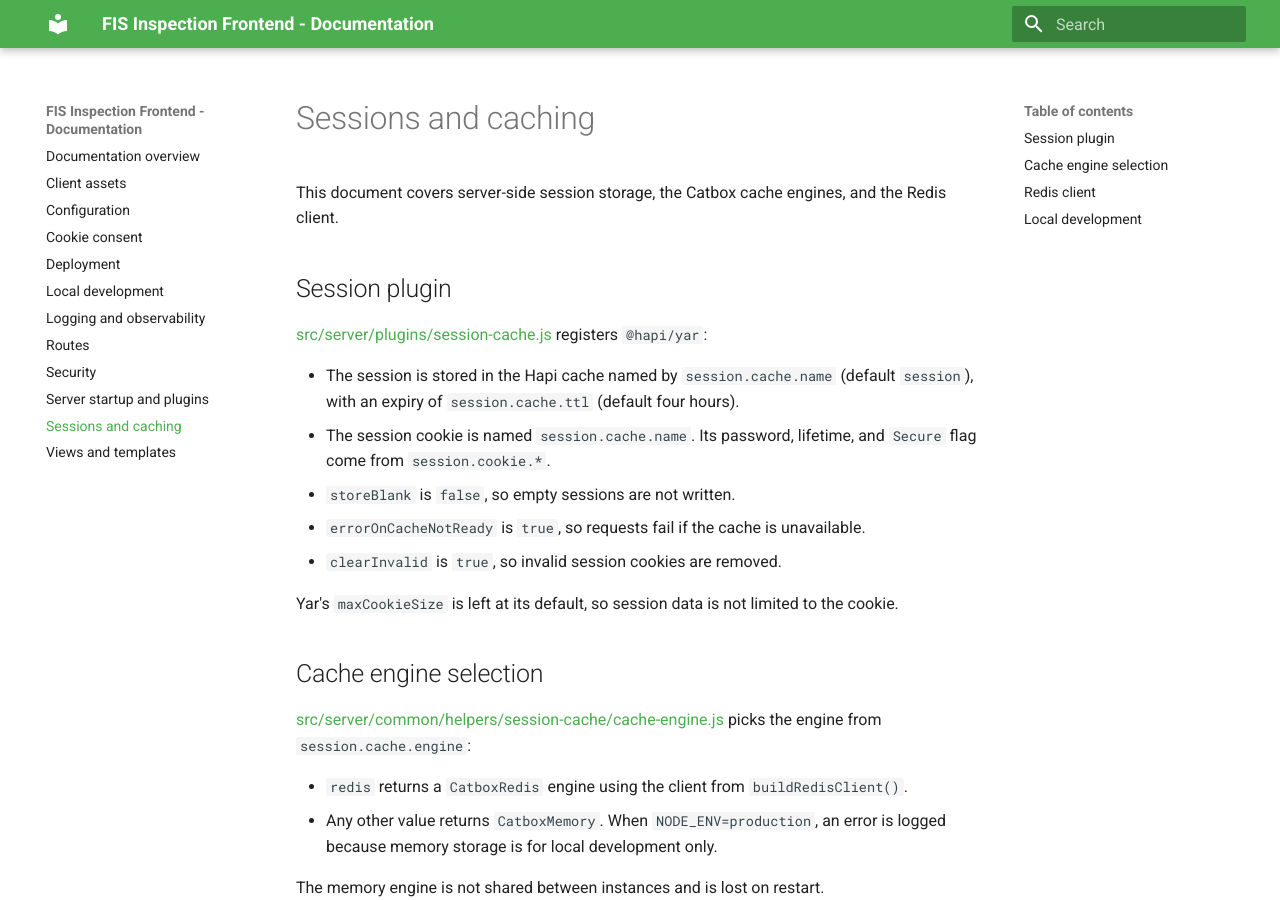
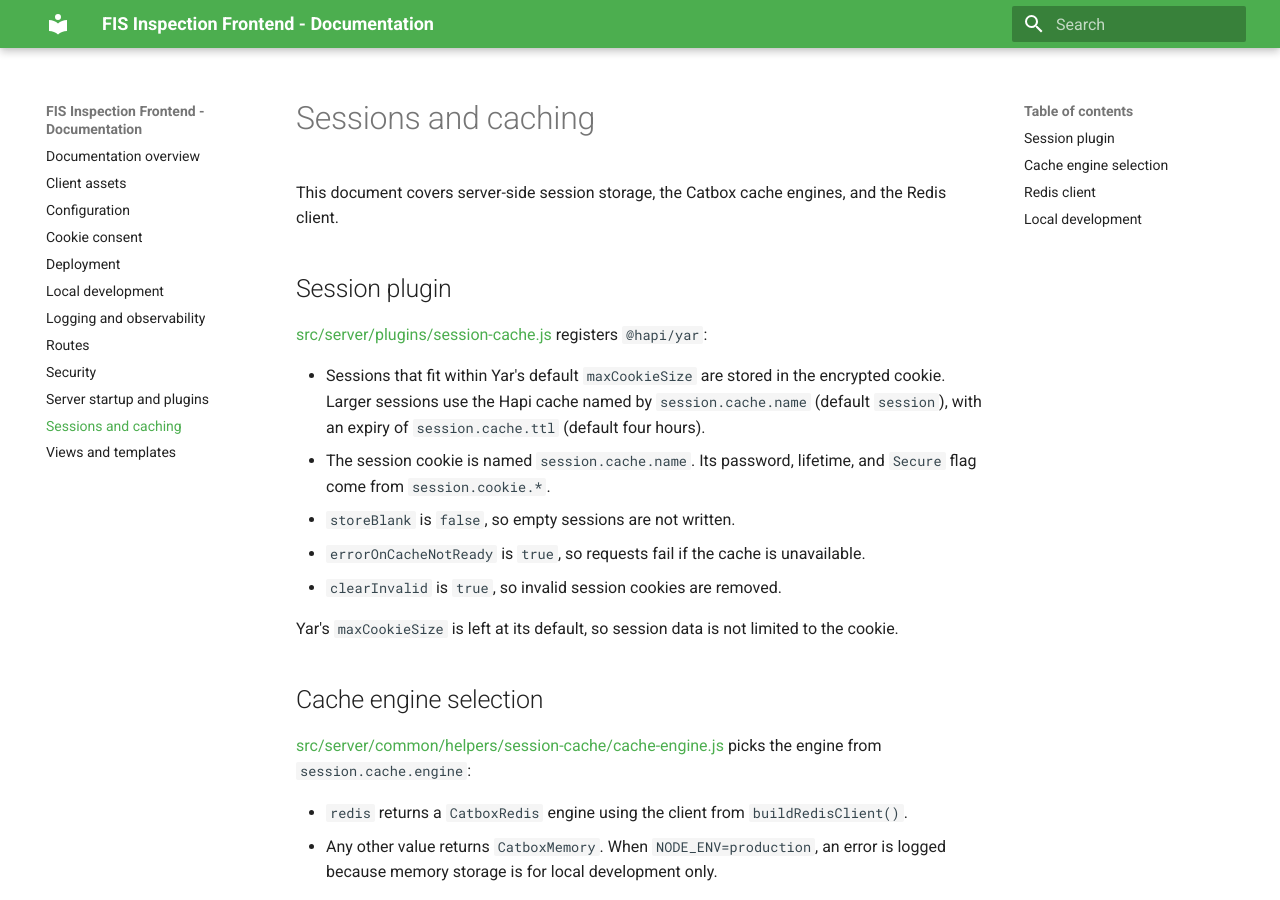
Before and after one commit to DEFRA/trade-imports-fish-inspection-fe, an MkDocs documentation site: the page built from docs/sessions-and-caching.md, in a window 1280 px wide and 900 px high. Built offline with MkDocs 1.6.1 and Material for MkDocs 9.7.7, drawn with Linux system fonts in a browser that asks for light colours.

Commit message:
Update session caching details in documentation
Clarify session storage behavior and cookie handling in Yar.

Co-authored-by: Copilot Autofix powered by AI <175728472+Copilot@users.noreply.github.com>

```diff
--- a/docs/sessions-and-caching.md
+++ b/docs/sessions-and-caching.md
@@ -6,7 +6,7 @@ This document covers server-side session storage, the Catbox cache engines, and
 
 [src/server/plugins/session-cache.js](https://github.com/DEFRA/trade-imports-fish-inspection-fe/blob/main/src/server/plugins/session-cache.js) registers `@hapi/yar`:
 
-- The session is stored in the Hapi cache named by `session.cache.name` (default `session`), with an expiry of `session.cache.ttl` (default four hours).
+- Sessions that fit within Yar's default `maxCookieSize` are stored in the encrypted cookie. Larger sessions use the Hapi cache named by `session.cache.name` (default `session`), with an expiry of `session.cache.ttl` (default four hours).
 - The session cookie is named `session.cache.name`. Its password, lifetime, and `Secure` flag come from `session.cookie.*`.
 - `storeBlank` is `false`, so empty sessions are not written.
 - `errorOnCacheNotReady` is `true`, so requests fail if the cache is unavailable.
```
